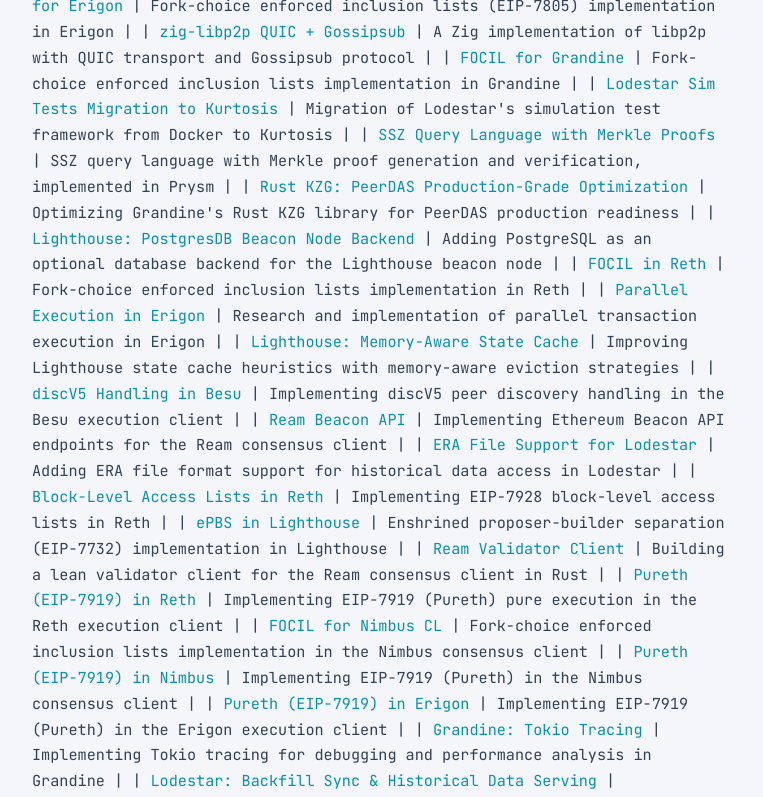
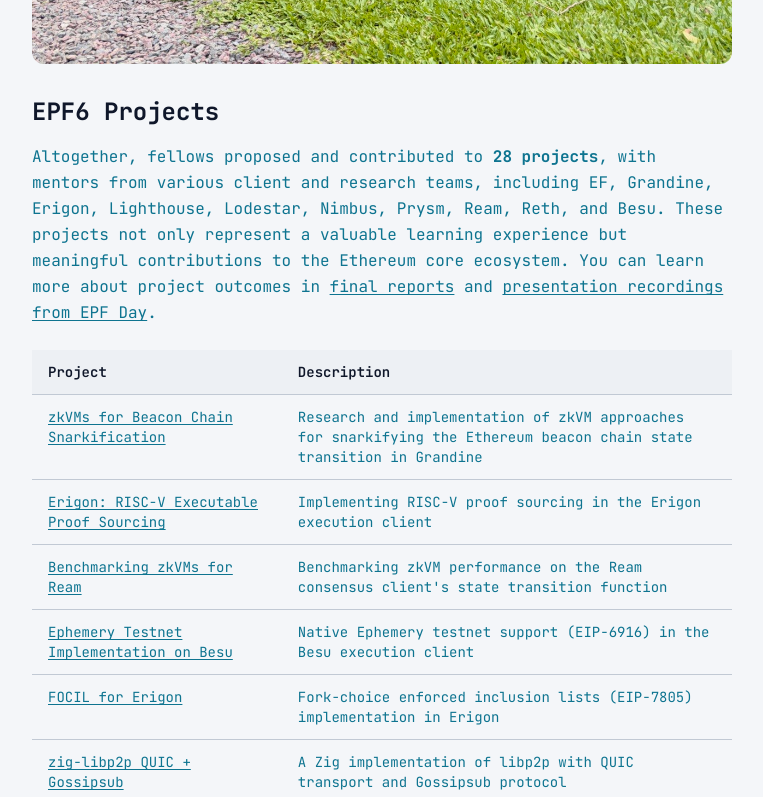
Before and after one commit to ethereum/protocol-support-website, a Next.js app: page /blog/epf6-recap in a window 1280 px wide. Shown: the part 1400-2197 px from the top of the page, without its empty margins (90-853 px from the left). Built offline with nearby package versions, Linux system fonts and the light colour scheme.

Commit message:
fix md rendering for tables and images

```diff
--- a/package.json
+++ b/package.json
@@ -15,7 +15,9 @@
     "gray-matter": "^4.0.3",
     "next": "16.1.6",
     "react": "19.2.3",
-    "react-dom": "19.2.3"
+    "react-dom": "19.2.3",
+    "react-markdown": "^10.1.0",
+    "remark-gfm": "^4.0.1"
   },
   "devDependencies": {
     "@tailwindcss/postcss": "^4",
--- a/src/components/MarkdownRenderer.tsx
+++ b/src/components/MarkdownRenderer.tsx
@@ -1,72 +1,17 @@
 "use client";
 
-import { useEffect, useState } from "react";
+import ReactMarkdown from "react-markdown";
+import remarkGfm from "remark-gfm";
 
 interface MarkdownRendererProps {
   content: string;
   className?: string;
 }
 
-function parseMarkdown(markdown: string): string {
-  let html = markdown;
-
-  // Escape HTML to prevent XSS
-  html = html
-    .replace(/&/g, "&amp;")
-    .replace(/</g, "&lt;")
-    .replace(/>/g, "&gt;");
-
-  // Headers
-  html = html.replace(/^### (.*$)/gm, '<h3 style="font-size:1.15rem;font-weight:600;color:var(--color-text-bright);margin-top:1.5rem;margin-bottom:0.5rem">$1</h3>');
-  html = html.replace(/^## (.*$)/gm, '<h2 style="font-size:1.25rem;font-weight:600;color:var(--color-text-bright);margin-top:2rem;margin-bottom:0.75rem">$1</h2>');
-  html = html.replace(/^# (.*$)/gm, '<h1 style="font-size:1.5rem;font-weight:700;color:var(--color-text-bright);margin-top:2rem;margin-bottom:1rem">$1</h1>');
-
-  // Bold and italic
-  html = html.replace(/\*\*\*(.*?)\*\*\*/g, "<strong><em>$1</em></strong>");
-  html = html.replace(/\*\*(.*?)\*\*/g, "<strong>$1</strong>");
-  html = html.replace(/\*(.*?)\*/g, "<em>$1</em>");
-
-  // Links
-  html = html.replace(
-    /\[([^\]]+)\]\(([^)]+)\)/g,
-    '<a href="$2" target="_blank" rel="noopener noreferrer" style="color:var(--color-blue);text-decoration:none" onmouseover="this.style.textDecoration=\'underline\'" onmouseout="this.style.textDecoration=\'none\'">$1</a>'
-  );
-
-  // Inline code
-  html = html.replace(
-    /`([^`]+)`/g,
-    '<code style="padding:0.15rem 0.4rem;border-radius:3px;background:var(--color-bg-elevated);color:var(--color-text-secondary);font-size:0.85em">$1</code>'
-  );
-
-  // Unordered lists
-  html = html.replace(/^\s*[-*]\s+(.*)$/gm, '<li style="margin-left:1rem;margin-bottom:0.25rem">$1</li>');
-  html = html.replace(/(<li.*<\/li>\n?)+/g, '<ul style="list-style:disc;list-style-position:inside;margin-bottom:1rem;color:var(--color-text-body)">$&</ul>');
-
-  // Ordered lists
-  html = html.replace(/^\s*\d+\.\s+(.*)$/gm, '<li style="margin-left:1rem;margin-bottom:0.25rem">$1</li>');
-
-  // Paragraphs
-  html = html.replace(/\n\n/g, '</p><p style="margin-bottom:1rem;color:var(--color-text-body);line-height:1.7;font-size:0.95rem">');
-  html = '<p style="margin-bottom:1rem;color:var(--color-text-body);line-height:1.7;font-size:0.95rem">' + html + "</p>";
-
-  // Clean up empty paragraphs
-  html = html.replace(/<p[^>]*>\s*<\/p>/g, "");
-
-  return html;
-}
-
 export default function MarkdownRenderer({
   content,
   className = "",
 }: MarkdownRendererProps) {
-  const [html, setHtml] = useState("");
-
-  useEffect(() => {
-    if (content) {
-      setHtml(parseMarkdown(content));
-    }
-  }, [content]);
-
   if (!content) {
     return (
       <div className="card">
@@ -76,9 +21,98 @@
   }
 
   return (
-    <div
-      className={className}
-      dangerouslySetInnerHTML={{ __html: html }}
-    />
+    <div className={className}>
+      <ReactMarkdown
+        remarkPlugins={[remarkGfm]}
+        components={{
+          h1: ({ children }) => (
+            <h1 className="text-3xl lg:text-4xl font-bold text-[var(--color-text-primary)] mb-6 mt-8">
+              {children}
+            </h1>
+          ),
+          h2: ({ children }) => (
+            <h2 className="text-2xl font-bold text-[var(--color-text-primary)] mb-4 mt-8">
+              {children}
+            </h2>
+          ),
+          h3: ({ children }) => (
+            <h3 className="text-xl font-semibold text-[var(--color-text-primary)] mb-3 mt-6">
+              {children}
+            </h3>
+          ),
+          p: ({ children }) => (
+            <p className="text-[var(--color-text-secondary)] leading-relaxed mb-4">
+              {children}
+            </p>
+          ),
+          a: ({ href, children }) => {
+            const isExternal = href?.startsWith("http");
+            return (
+              <a
+                href={href}
+                target={isExternal ? "_blank" : undefined}
+                rel={isExternal ? "noopener noreferrer" : undefined}
+                className="text-[var(--color-primary-400)] hover:text-[var(--color-primary-300)] underline underline-offset-2"
+              >
+                {children}
+              </a>
+            );
+          },
+          ul: ({ children }) => (
+            <ul className="list-disc list-inside space-y-2 mb-4 text-[var(--color-text-secondary)] ml-4">
+              {children}
+            </ul>
+          ),
+          ol: ({ children }) => (
+            <ol className="list-decimal list-inside space-y-2 mb-4 text-[var(--color-text-secondary)] ml-4">
+              {children}
+            </ol>
+          ),
+          li: ({ children }) => <li className="leading-relaxed">{children}</li>,
+          code: ({ children }) => (
+            <code className="px-1.5 py-0.5 rounded bg-[var(--color-bg-elevated)] text-[var(--color-primary-300)] text-sm font-mono">
+              {children}
+            </code>
+          ),
+          pre: ({ children }) => (
+            <pre className="p-4 rounded-xl bg-[var(--color-bg-surface)] border border-[var(--color-border)] overflow-x-auto mb-4">
+              {children}
+            </pre>
+          ),
+          blockquote: ({ children }) => (
+            <blockquote className="border-l-4 border-[var(--color-primary-600)] pl-4 my-4 text-[var(--color-text-muted)] italic">
+              {children}
+            </blockquote>
+          ),
+          img: ({ src, alt }) => (
+            <img src={src || ""} alt={alt || ""} className="rounded-xl my-6 w-full h-auto" />
+          ),
+          table: ({ children }) => (
+            <div className="overflow-x-auto my-6">
+              <table className="w-full border-collapse text-left text-sm">
+                {children}
+              </table>
+            </div>
+          ),
+          thead: ({ children }) => (
+            <thead className="bg-[var(--color-bg-elevated)] text-[var(--color-text-primary)]">
+              {children}
+            </thead>
+          ),
+          tbody: ({ children }) => (
+            <tbody className="text-[var(--color-text-secondary)]">{children}</tbody>
+          ),
+          tr: ({ children }) => (
+            <tr className="border-b border-[var(--color-border)]">{children}</tr>
+          ),
+          th: ({ children }) => (
+            <th className="px-4 py-3 font-semibold align-top">{children}</th>
+          ),
+          td: ({ children }) => <td className="px-4 py-3 align-top">{children}</td>,
+        }}
+      >
+        {content}
+      </ReactMarkdown>
+    </div>
   );
 }
```
Also changed, not shown: 1 other file (tests, documents, lock files or other folders).
